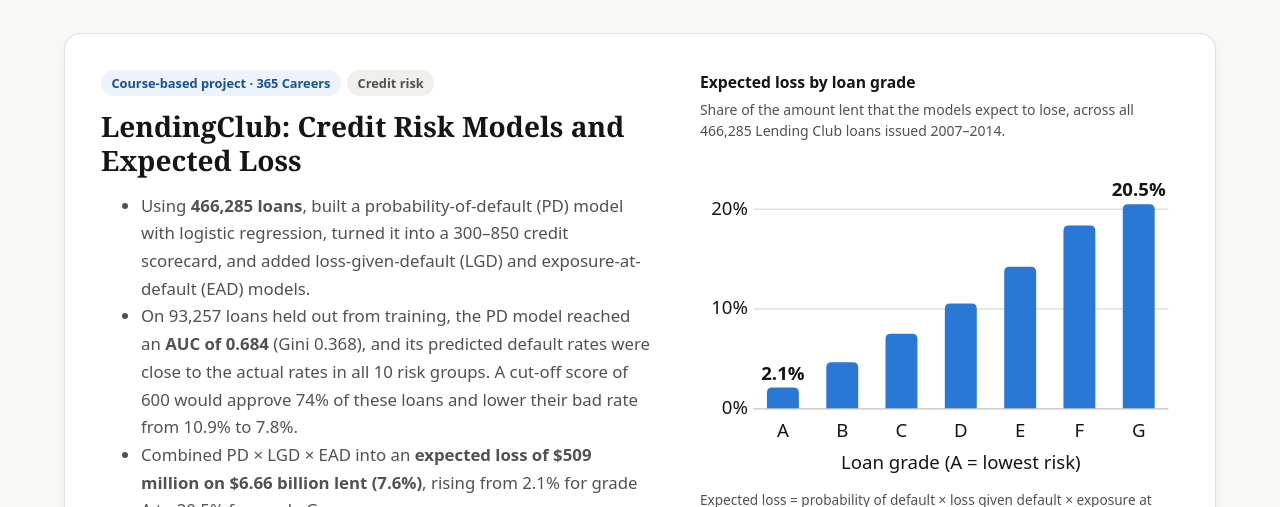
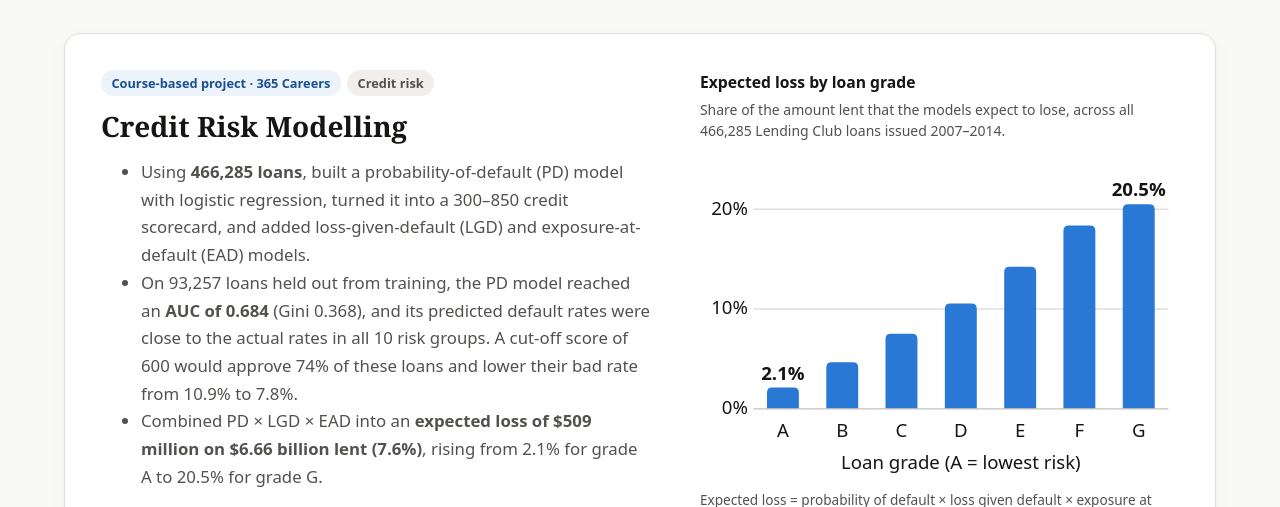
Before and after one commit to imdsarfraz/imdsarfraz.github.io, a plain HTML site: page index.html in a window 1280 px wide. Shown: the part 2816-3323 px from the top of the page. Drawn offline with Linux system fonts and the light colour scheme.

Commit message:
Update project title from 'Credit Risk Models' to 'Credit Risk Modelling'

```diff
--- a/index.html
+++ b/index.html
@@ -241,7 +241,7 @@
               <li class="badge">Course-based project · 365 Careers</li>
               <li class="badge badge-neutral">Credit risk</li>
             </ul>
-            <h3 id="p-credit">LendingClub: Credit Risk Models and Expected Loss</h3>
+            <h3 id="p-credit">Credit Risk Modelling</h3>
             <ul class="project-summary">
               <li>Using <strong>466,285 loans</strong>, built a probability-of-default (PD) model with logistic regression, turned it into a 300–850 credit scorecard, and added loss-given-default (LGD) and exposure-at-default (EAD) models.</li>
               <li>On 93,257 loans held out from training, the PD model reached an <strong>AUC of 0.684</strong> (Gini 0.368), and its predicted default rates were close to the actual rates in all 10 risk groups. A cut-off score of 600 would approve 74% of these loans and lower their bad rate from 10.9% to 7.8%.</li>
```
